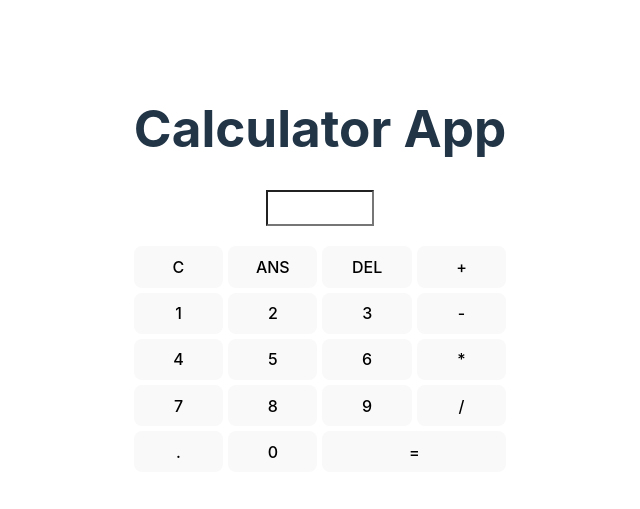
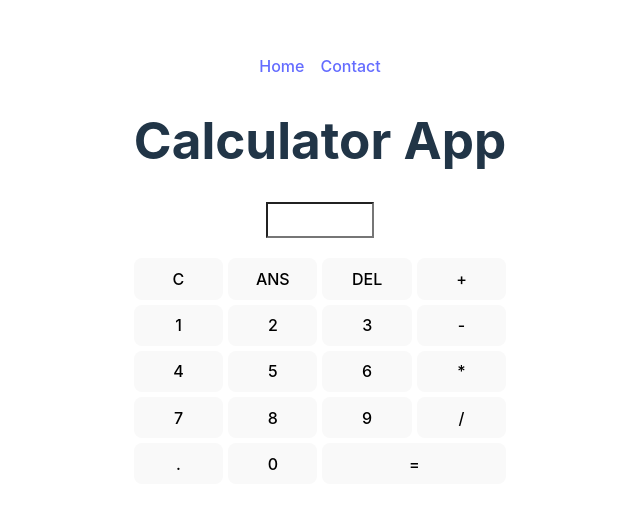
Before and after one commit to henrik392/calculator, a Vue app: page / in a window 1280 px wide. Shown: the part 131-640 px from the top of the page, without its empty margins (320-960 px from the left). Built offline with nearby package versions, Linux system fonts and the light colour scheme.

Commit message:
Setup contactpage with vue-router

```diff
--- a/package.json
+++ b/package.json
@@ -12,7 +12,8 @@
     "pinia": "^2.3.1",
     "vee-validate": "^4.15.0",
     "vue": "^3.5.13",
-    "vue-router": "4"
+    "vue-router": "4",
+    "yup": "^1.6.1"
   },
   "devDependencies": {
     "@vitejs/plugin-vue": "^5.2.1",
--- a/src/App.vue
+++ b/src/App.vue
@@ -1,11 +1,21 @@
+<template>
+  <div id="app">
+    <nav>
+      <router-link to="/">Home</router-link>
+      <router-link to="/contact">Contact</router-link>
+    </nav>
+    <router-view />
+  </div>
+</template>
+
 <script setup lang="ts">
-import Calculator from './components/Calculator.vue'
 </script>
 
-<template>
-  <h1>Calculator App</h1>
-  <Calculator />
-</template>
-
 <style scoped>
+nav {
+  display: flex;
+  gap: 1rem;
+  align-items: center;
+  justify-content: center;
+}
 </style>
--- /dev/null
+++ b/src/ContactPage.vue
@@ -0,0 +1,11 @@
+<template>
+    <h1>Contact Us</h1>
+</template>
+
+<script setup lang="ts">
+import { defineComponent, } from 'vue'
+
+
+</script>
+
+<style scoped></style>
--- /dev/null
+++ b/src/HomePage.vue
@@ -0,0 +1,10 @@
+<template>
+    <h1>Calculator App</h1>
+    <Calculator />
+</template>
+
+<script setup lang="ts">
+import Calculator from './components/Calculator.vue'
+</script>
+
+<style scoped></style>
--- a/src/main.ts
+++ b/src/main.ts
@@ -1,5 +1,8 @@
 import { createApp } from "vue";
 import "./style.css";
 import App from "./App.vue";
+import router from "./router";
 
-createApp(App).mount("#app");
+const app = createApp(App);
+app.use(router);
+app.mount("#app");
```
Also changed, not shown: src/router/index.ts (added, +15 -0 lines), 2 other files (tests, documents, lock files or other folders).
